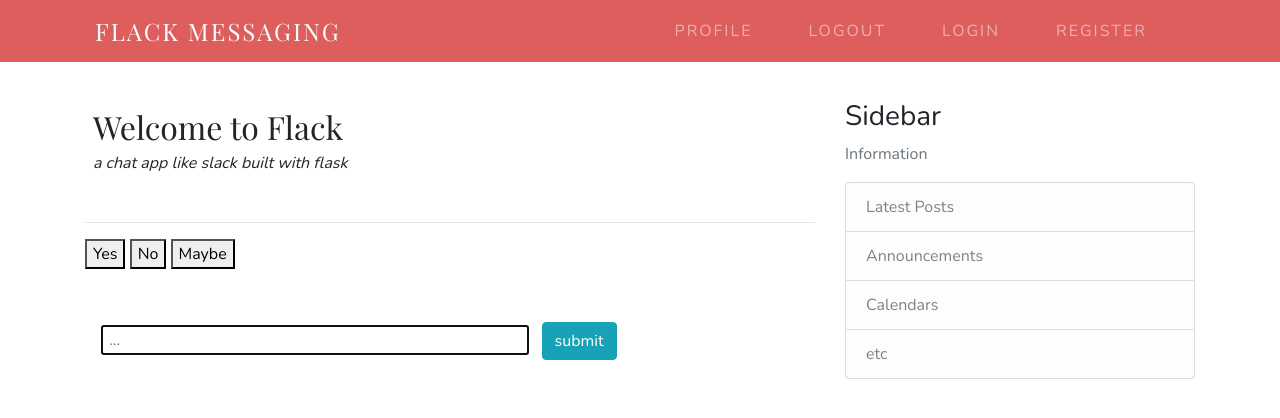
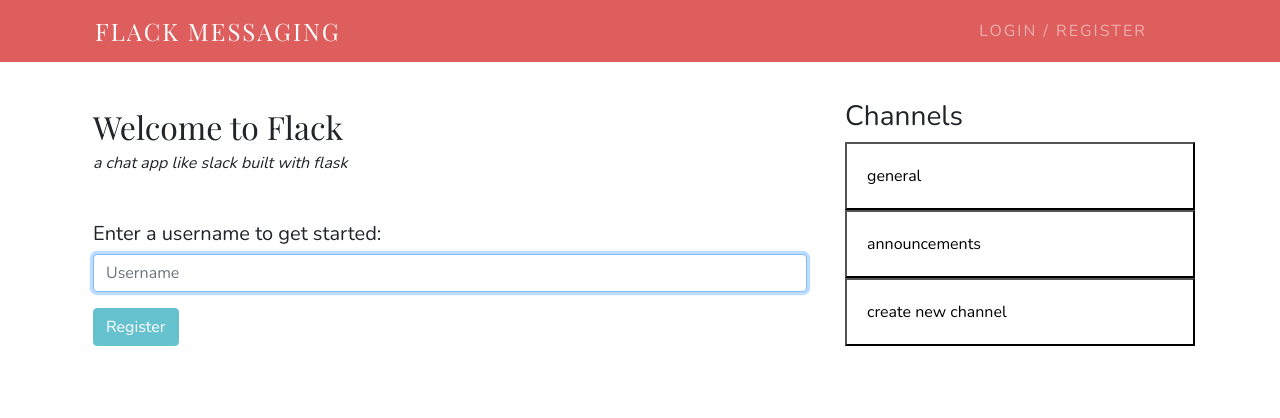
Before and after one commit to maryeleanor/flack, a Flask app: page / in a window 1280 px wide. Shown: the top 418 px of the page. Run offline with Flask 2, Linux system fonts and the light colour scheme; some libraries are stand-ins or nearby versions.

Commit message:
username login added

```diff
--- a/application.py
+++ b/application.py
@@ -1,28 +1,67 @@
 import os
-
-from flask import Flask, render_template, url_for, jsonify
-from flask_socketio import SocketIO, emit
-
+import functools
+from flask import Flask, render_template, url_for, jsonify, request, session, redirect, flash
+from flask_socketio import SocketIO, emit, disconnect, join_room
+from flask_login import current_user, LoginManager, UserMixin, login_user, logout_user
+from flask_session import Session
 
 app = Flask(__name__)
 app.config["SECRET_KEY"] = os.getenv("SECRET_KEY")
-socketio = SocketIO(app)
+app.config["SESSION_TYPE"] = "filesystem"
+Session(app)
+socketio = SocketIO(app, manage_session=False)
 
-chats = []
+login_manager = LoginManager()
+login_manager.init_app(app)
 
-@app.route("/")
+@login_manager.user_loader
+def load_user(user_id):
+    return User.get(user_id)
+
+
+@app.route("/", methods=["GET", "POST"])
 def index():
-    return render_template("index.html")
+    #if user clicked login
+    if request.method == "POST":
+
+        #get username from form
+        username = request.form.get("username")
+
+        # ensure username was submitted
+        if not username:
+            flash(u'Invalid credentials', 'error')
+            return render_template("register.html")
+
+        # remember which user has logged in
+        session["username"] = username
+
+        # redirect user to home page
+        flash('You were successfully logged in.')
+        return render_template("index.html")
+
+    # user reached route via GET (as by clicking a link or via redirect)
+    else:
+        return render_template("register.html")
 
 
 @socketio.on("submit chat")
 def chat(data):
     chat = data["message"]
-    print(chat)
-    emit("chat added", {"chat": chat}, broadcast=True)
+    username = session["username"]
+    print(f'{username}: {chat}')
+    emit("chat added", {"chat": chat, "username": username}, broadcast=True)
+
+@app.route("/account")
+def account():
+
+    # Redirect user to account page
+    return render_template("account.html")
 
 
-@socketio.on("submit vote")
-def vote(data):
-    selection = data["selection"]
-    emit("announce vote", {"selection": selection}, broadcast=True)
+@app.route("/logout")
+def logout():
+    # Forget username
+    session.clear()
+
+    # Redirect user to homepage
+    return redirect("/")
--- a/static/index.js
+++ b/static/index.js
@@ -5,43 +5,33 @@ document.addEventListener('DOMContentLoaded', () => {
     // Connect to websocket
     var socket = io.connect(location.protocol + '//' + document.domain + ':' + location.port);
 
-    // When connected, configure buttons
+
     socket.on('connect', () => {
 
-        // Each button should emit a "submit vote" event
-        document.querySelectorAll('button').forEach(button => {
-            button.onclick = () => {
-                const selection = button.dataset.vote;
-                socket.emit('submit vote', { 'selection': selection });
+        input.addEventListener("keyup", function (event) {
+            // Number 13 is the "Enter" key on the keyboard
+            if (event.keyCode === 13) {
+                // Trigger the button element with a click
+                document.querySelector('#chat').click();
             };
         });
-    });
 
-    // When a new vote is announced, add to the unordered list
-    socket.on('announce vote', data => {
-        const li = document.createElement('li');
-        console.log(li)
-        li.innerHTML = `Vote recorded: ${data.selection}`;
-        document.querySelector('#votes').append(li);
-    });
-
-    //////
-
-    socket.on('connect', () => {
-        document.querySelector('#submit').onclick = () => {
+        document.querySelector('#chat').onclick = () => {
             input = document.querySelector('#input').value;
-            socket.emit('submit chat', {'message': input});
+            if (input.length > 0) {
+                socket.emit('submit chat', {'message': input});
+                document.querySelector('#input').value = "";
+                return false;
+            };
         };
     });
 
     socket.on('chat added', data => {
         var p = document.createElement('p');
-        p.innerHTML = `${data.chat}`;
+        p.innerHTML = `${data.username}: ${data.chat}`;
         console.log(p);
         document.querySelector('#result').append(p);
     });
 
 
-
-
 });
--- a/static/styles.css
+++ b/static/styles.css
@@ -8,6 +8,11 @@ h1, h2 {
 
 main {
   margin-top: 100px;
+}
+
+#result {
+  border: 4px #f9a17d;
+  border-radius: 4px;
 }
 
 nav * {
@@ -155,6 +160,17 @@ header p {
   display: inline-block;
 }
 
+ul {
+  list-style: none;
+}
+
+.list-group button {
+  text-align: left;
+  background-color: transparent;
+  padding: 20px;
+  cursor: pointer;
+}
+
 section {
   padding-top: 20px;
   padding-bottom: 20px;
--- a/static/styles.scss
+++ b/static/styles.scss
@@ -8,6 +8,11 @@ h1, h2 {
 
 main {
   margin-top: 100px;
+}
+
+#result {
+  border: 4px #f9a17d;
+  border-radius: 4px;
 }
 
 nav * {
@@ -156,6 +161,16 @@ header p {
   display: inline-block;
 }
 
+ul{
+  list-style: none;
+}
+
+.list-group button {
+  text-align: left;
+  background-color: transparent;
+  padding: 20px;
+  cursor: pointer;
+}
 
 
 section {
--- a/templates/index.html
+++ b/templates/index.html
@@ -1,22 +1,6 @@
 {% extends "layout.html" %}
 
 {% block body %}
-
-
-
-<h2 class="m-2"> Welcome to Flack</h2>
-    <h6 class="m-2"><i> a chat app like slack built with flask </i></h6>
-
-    <div class="m-5"> </div>
-    <div class="m-5"> </div>
-
-
-    <ul id="votes">
-    </ul>
-    <hr>
-    <button data-vote="yes">Yes</button>
-    <button data-vote="no">No</button>
-    <button data-vote="maybe">Maybe</button>
 
     <div class="m-5"> </div>
 
@@ -27,7 +11,7 @@
     <div class="m-5"> </div>
     <div id="form" class="chatbox m-2">
             <input autocomplete="off" autofocus id="input" class="m-2" placeholder=" ..." type="text">
-            <button class="btn btn-info" id="submit">submit</button>
+            <button class="btn btn-info" id="chat">submit</button>
     </div>
 
 
--- a/templates/layout.html
+++ b/templates/layout.html
@@ -29,13 +29,12 @@
                         </div>
                         <!-- Navbar Right Side -->
                         <div class="navbar-nav">
-                            <!--  if current_user.is_authenticated  -->
-                            <a class="nav-item nav-link" href="#">Profile</a>
-                            <a class="nav-item nav-link" href="#">Logout</a>
-                            <!-- else -->
-                            <a class="nav-item nav-link" href="#">Login</a>
-                            <a class="nav-item nav-link" href="#">Register</a>
-                            <!--  endif -->
+                           {% if current_user.is_authenticated %}
+                            <a class="nav-item nav-link" href="{{ url_for('account') }}">Profile</a>
+                            <a class="nav-item nav-link" href="{{ url_for('logout') }}">Logout</a>
+                            {% else %}
+                            <a class="nav-item nav-link" href="{{ url_for('index') }}">Login / Register</a>
+                            {% endif %}
                         </div>
                     </div>
                 </div>
@@ -62,15 +61,12 @@
                 </div>
                 <div class="col-md-4">
                     <div class="content-section">
-                        <h3>Sidebar</h3>
-                        <p class='text-muted'>Information
+                        <h3>Channels</h3>
                             <ul class="list-group">
-                                <li class="list-group-item list-group-item-light">Latest Posts</li>
-                                <li class="list-group-item list-group-item-light">Announcements</li>
-                                <li class="list-group-item list-group-item-light">Calendars</li>
-                                <li class="list-group-item list-group-item-light">etc</li>
+                                <button> <li class="">general</li></button>
+                                <button> <li class="">announcements</li> </button>
+                                <button> <li class="">create new channel</li> </button>
                             </ul>
-                        </p>
                     </div>
                 </div>
             </div>
--- /dev/null
+++ b/templates/register.html
@@ -0,0 +1,38 @@
+{% extends "layout.html" %}
+
+{% block title %}
+    Register
+{% endblock %}
+
+{% block body %}
+
+<h2 class="m-2"> Welcome to Flack</h2>
+<h6 class="m-2"><i> a chat app like slack built with flask </i></h6>
+
+<div class="m-5"> </div>
+<h5 class="m-2"> Enter a username to get started: </h5>
+
+<form action="/" method="post" class="m-2">
+        <div class="form-group">
+            <input id="username" autocomplete="off" autofocus class="form-control" name="username" placeholder="Username" type="text">
+        </div>
+
+       <button id="submit" class="btn btn-info" type="submit" disabled >Register</button>
+    </form>
+
+    <div class="m-5"> </div>
+
+
+<script>
+    document.querySelector('#username').onkeyup = function () {
+        if (document.querySelector('#username').value === '') {
+            document.querySelector('#submit').disabled = true;
+        }
+        else {
+            document.querySelector('#submit').disabled = false;
+        }
+    }
+</script>
+
+
+{% endblock %}
```
Also changed, not shown: requirements.txt (+17 -2 lines), 6 other files.
